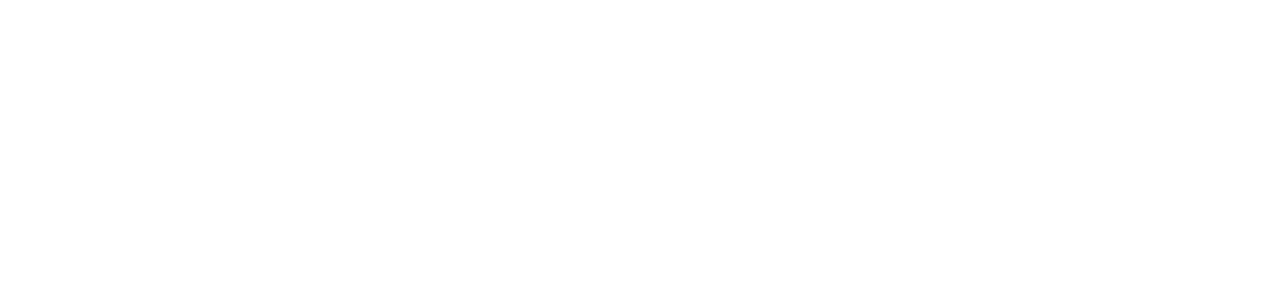
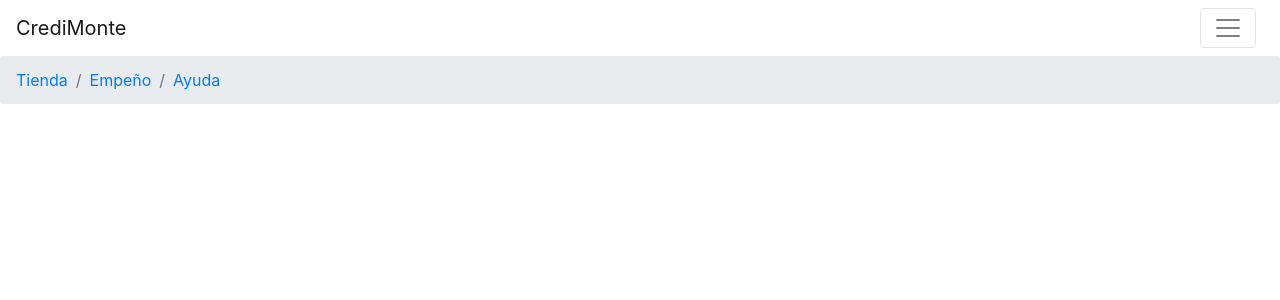
Before and after one commit to VianeyLaraRangel/MiMonteDePiedad, a React (Create React App) app: page /inicio in a window 1280 px wide. Shown: the top 300 px of the page. Built offline with nearby package versions, Linux system fonts and the light colour scheme.

Commit message:
Home with navBar and breadcrumbs

```diff
--- a/package.json
+++ b/package.json
@@ -4,10 +4,12 @@
   "private": true,
   "homepage": ".",
   "dependencies": {
+    "bootstrap": "^4.4.1",
     "react": "^16.12.0",
     "react-dom": "^16.12.0",
     "react-router-dom": "^5.1.2",
-    "react-scripts": "3.2.0"
+    "react-scripts": "3.2.0",
+    "reactstrap": "^8.1.1"
   },
   "scripts": {
     "start": "react-scripts start",
--- a/src/App.js
+++ b/src/App.js
@@ -4,7 +4,7 @@
 import { BrowserRouter as Router, Route, Switch } from 'react-router-dom';
 
 import SignUp from './Views/SignUp';
-import Login from './Views/LogIn';
+import Home from './Views/Home';
 import FormRequest from './Views/FormRequest';
 import CreditProposal from './Views/CreditProposal';
 import Payment from './Views/Payment';
@@ -15,7 +15,7 @@
       <Router basename={process.env.PUBLIC_URL} >
         <Switch>
           <Route exact path='/' component={SignUp} />
-          <Route path='/iniciasesion' component={Login} />
+          <Route path='/inicio' component={Home} />
           <Route path='/solicitudcredito' component={FormRequest} />
           <Route path='/propuesta' component={CreditProposal} />
           <Route path='/pago' component={Payment} />
--- /dev/null
+++ b/src/Components/Home/BreadCrumbs.js
@@ -0,0 +1,16 @@
+import React from 'react';
+import { Breadcrumb, BreadcrumbItem } from 'reactstrap';
+
+const HomeLinks = (props) => {
+  return (
+    <div>
+      <Breadcrumb>
+        <BreadcrumbItem><a href="http://bit.ly/2qYDAHa" target="_blank">Tienda</a></BreadcrumbItem>
+        <BreadcrumbItem><a href="http://bit.ly/2DFEeMs" target="_blank">Empeño</a></BreadcrumbItem>
+        <BreadcrumbItem><a href="#">Ayuda</a></BreadcrumbItem>
+      </Breadcrumb>
+    </div>
+  );
+};
+
+export default HomeLinks;
--- /dev/null
+++ b/src/Components/Home/NavBarHome.js
@@ -0,0 +1,29 @@
+import React, { useState } from 'react';
+import { Collapse, Navbar, NavbarToggler, NavbarBrand, Nav, NavItem, NavLink } from 'reactstrap';
+
+const NavBar = (props) => {
+    const [collapsed, setCollapsed] = useState(true);
+
+    const toggleNavbar = () => setCollapsed(!collapsed);
+
+    return (
+        <div>
+            <Navbar color="faded" light>
+                <NavbarBrand href="/" className="mr-auto">CrediMonte</NavbarBrand>
+                <NavbarToggler onClick={toggleNavbar} className="mr-2" />
+                <Collapse isOpen={!collapsed} navbar>
+                    <Nav navbar>
+                        <NavItem>
+                            <NavLink href="/components/">Components</NavLink>
+                        </NavItem>
+                        <NavItem>
+                            <NavLink href="https://github.com/reactstrap/reactstrap">GitHub</NavLink>
+                        </NavItem>
+                    </Nav>
+                </Collapse>
+            </Navbar>
+        </div>
+    );
+}
+
+export default NavBar;
--- /dev/null
+++ b/src/Views/Home.js
@@ -0,0 +1,18 @@
+import React, { Component } from 'react';
+import NavBar from '../Components/Home/NavBarHome';
+import BreadCrumbs from '../Components/Home/BreadCrumbs';
+
+class Home extends Component {
+    render() {
+        return (
+            <div>
+                <NavBar />
+                <section>
+                    <BreadCrumbs />
+                </section>
+            </div>
+        );
+    }
+}
+
+export default Home;
--- a/src/Views/LogIn.js
+++ /dev/null
@@ -1,11 +0,0 @@
-import React, { Component } from 'react';
-
-class LogIn extends Component {
-    render() {
-        return (
-            <p>Aquí se renderiza el inicio de sesión</p>
-        );
-    }
-}
-
-export default LogIn;
--- a/src/index.js
+++ b/src/index.js
@@ -1,5 +1,6 @@
 import React from 'react';
 import ReactDOM from 'react-dom';
+import 'bootstrap/dist/css/bootstrap.min.css';
 import './index.css';
 import App from './App';
 import * as serviceWorker from './serviceWorker';
```
Also changed, not shown: 1 other file (tests, documents, lock files or other folders).
